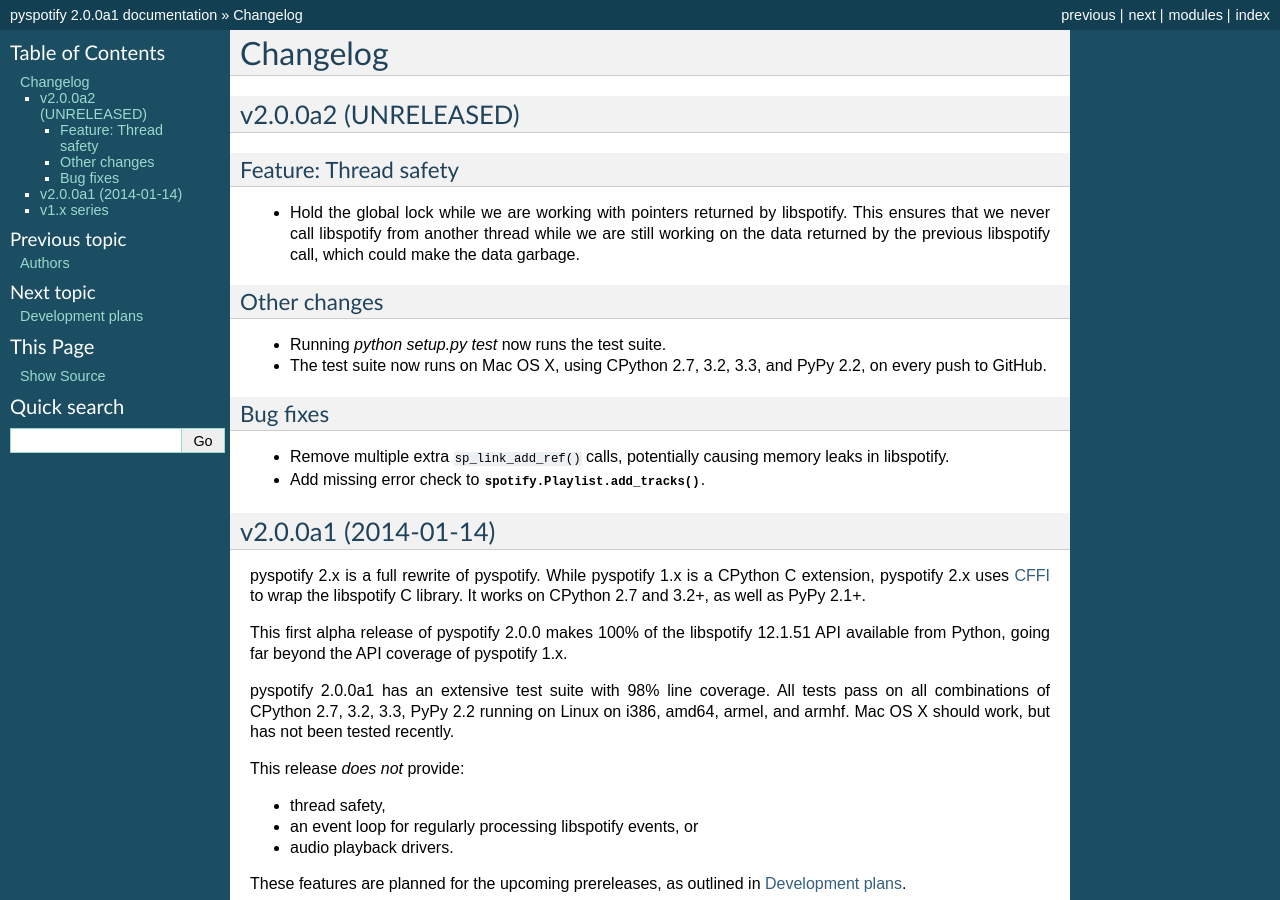
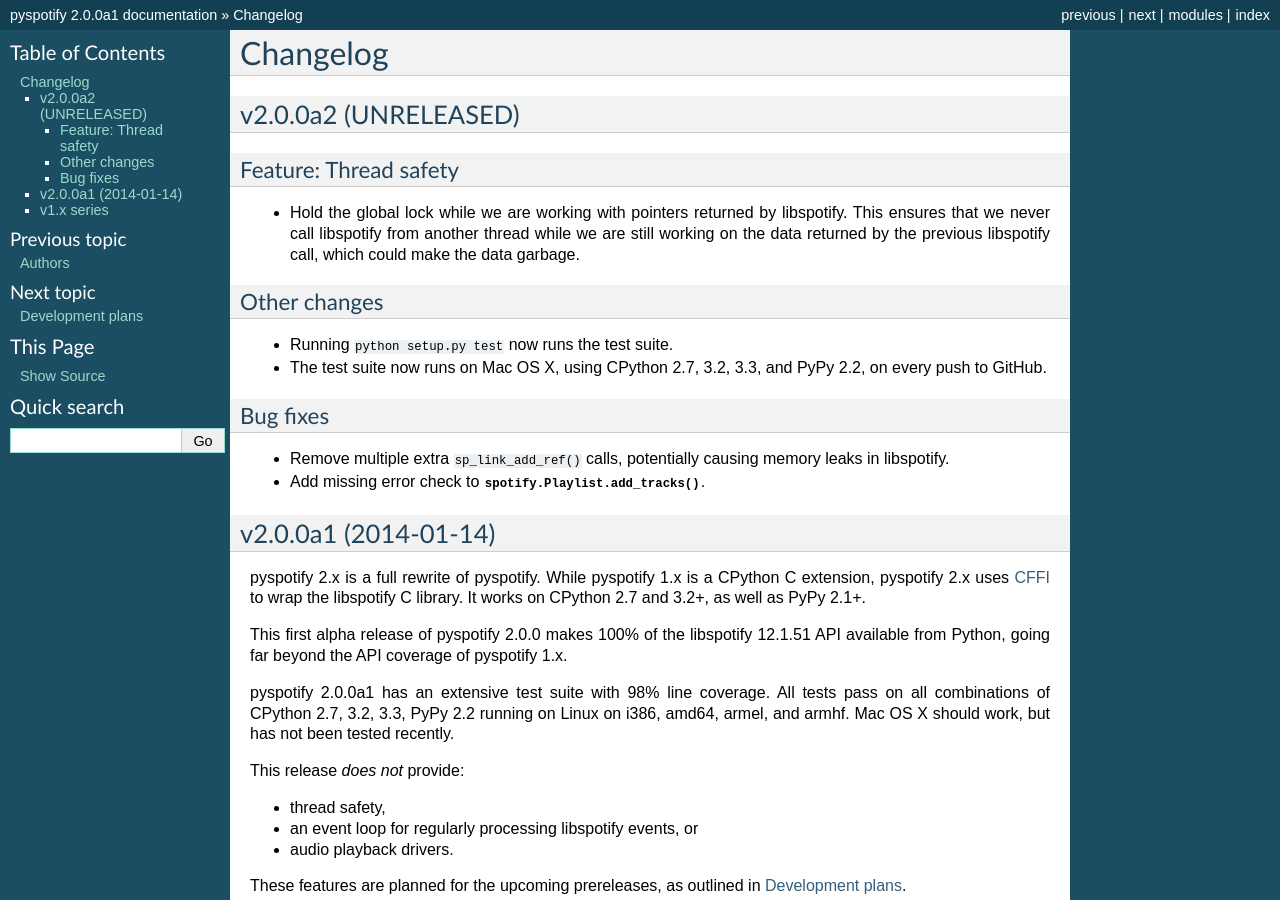
Before and after one commit to jodal/pyspotify, a Sphinx documentation site: the page built from docs/changelog.rst, in a window 1280 px wide and 900 px high. Built offline with Sphinx 7.4.7, drawn with Linux system fonts in a browser that asks for light colours; pages that are not in the unit, such as notebooks, are missing from menus.

Commit message:
docs: Fix syntax

```diff
--- a/docs/changelog.rst
+++ b/docs/changelog.rst
@@ -16,7 +16,7 @@
 Other changes
 -------------
 
-- Running `python setup.py test` now runs the test suite.
+- Running ``python setup.py test`` now runs the test suite.
 
 - The test suite now runs on Mac OS X, using CPython 2.7, 3.2, 3.3, and PyPy
   2.2, on every push to GitHub.
```
